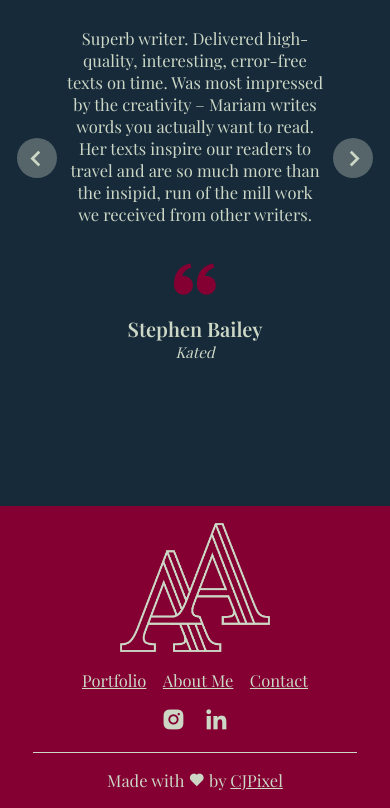
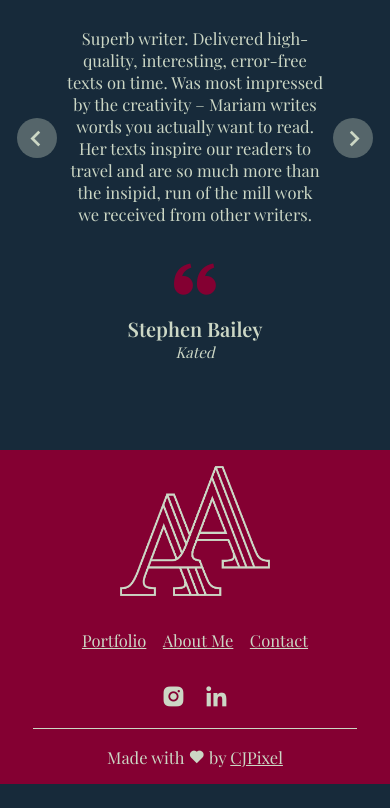
Before and after one commit to pantercp/mariam-portfolio, a plain HTML site: page index.html in a window 390 px wide. Shown: the part 3346-4154 px from the top of the page. After the commit the page ends 4130 px from the top, so only its background shows below. Drawn offline with nearby package versions, Linux system fonts and the light colour scheme; a web font is replaced by a local one.

Commit message:
compressed image

```diff
--- a/css/global.css
+++ b/css/global.css
@@ -301,7 +301,7 @@ nav {
         flex-wrap: wrap;
         justify-content: center;
         text-align: center;
-        row-gap: 1rem;
+        row-gap: 2rem;
     }
 
     .amini-content .content-pages {
--- a/css/home.css
+++ b/css/home.css
@@ -425,7 +425,7 @@
     color: var(--secondary);
     text-align: center;
     font-size: 2rem;
-    padding-block: 1rem;
+    padding-block: 1rem 0;
 }
 
 .container-testimonial {
@@ -441,7 +441,7 @@
     position: relative;
     max-width: 900px;
     width: 100%;
-    padding: 40px 0;
+    padding-top: 40px;
     overflow: hidden;
 }
 
```
Also changed, not shown: images/phone-background.jpg.
